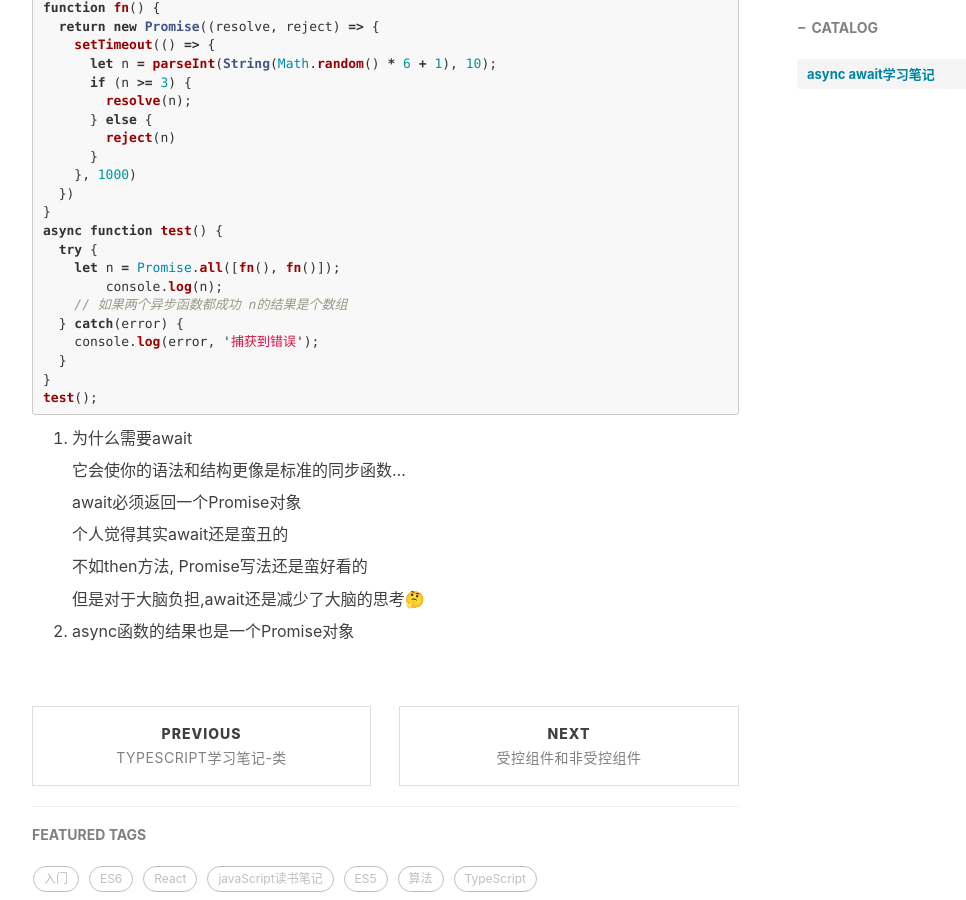
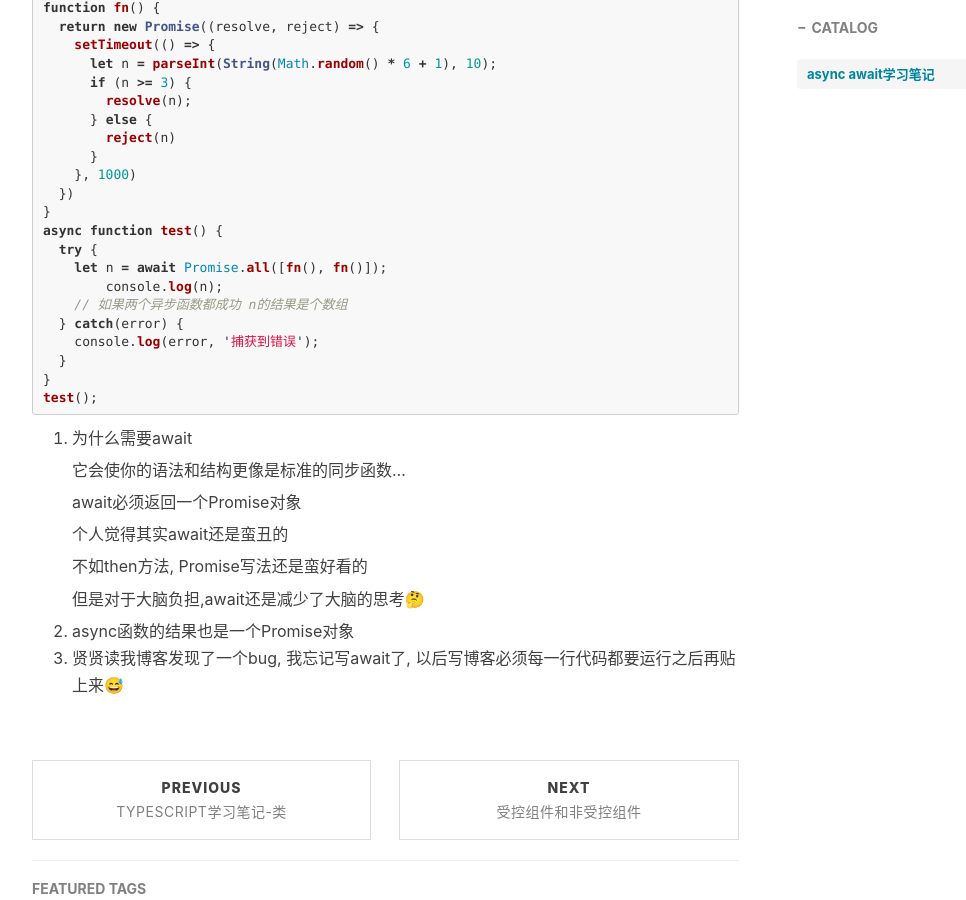
Before and after one commit to echoheart/echoheart.github.io, a Jekyll site: the page built from _posts/2019-07-12-async-await学习笔记.md, in a window 1280 px wide and 900 px high, scrolled down 2080 px. Shown: the whole window, without its empty margins (233-1199 px from the left). Built offline with Jekyll 4.4.1, drawn with Linux system fonts in a browser that asks for light colours; nearby versions of some CDN libraries; comment, search, counter and statistics services are not loaded.

Commit message:
修改代码bug

```diff
--- a/_posts/2019-07-12-async-await学习笔记.md
+++ b/_posts/2019-07-12-async-await学习笔记.md
@@ -106,7 +106,7 @@ function fn() {
 }
 async function test() {
   try {
-    let n = Promise.all([fn(), fn()]);
+    let n = await Promise.all([fn(), fn()]);
   	console.log(n);
     //	如果两个异步函数都成功 n的结果是个数组
   } catch(error) {
@@ -129,3 +129,4 @@ test();
    但是对于大脑负担,await还是减少了大脑的思考🤔
 
 5. async函数的结果也是一个Promise对象
+6. 贤贤读我博客发现了一个bug, 我忘记写await了, 以后写博客必须每一行代码都要运行之后再贴上来😅
```
